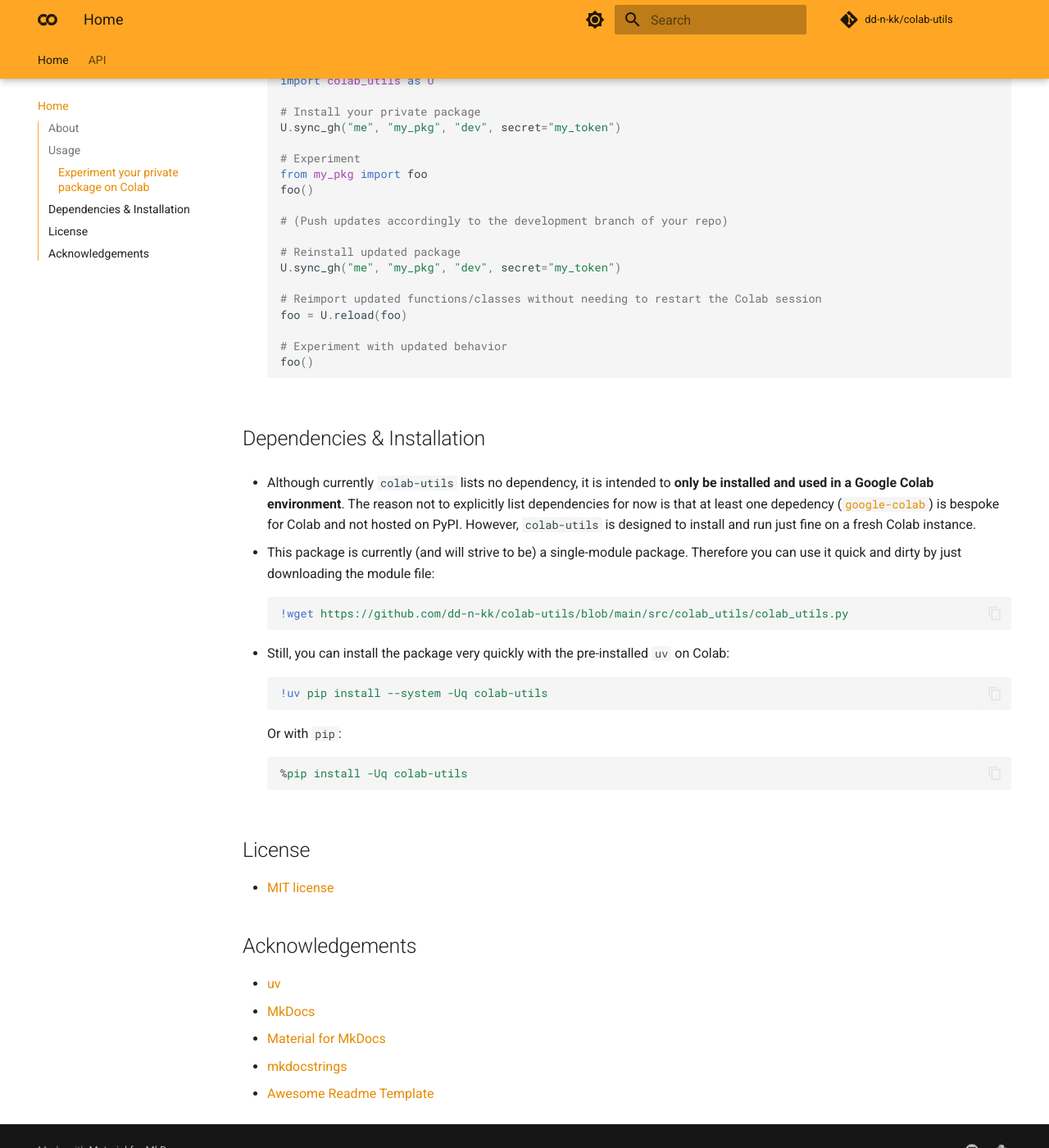
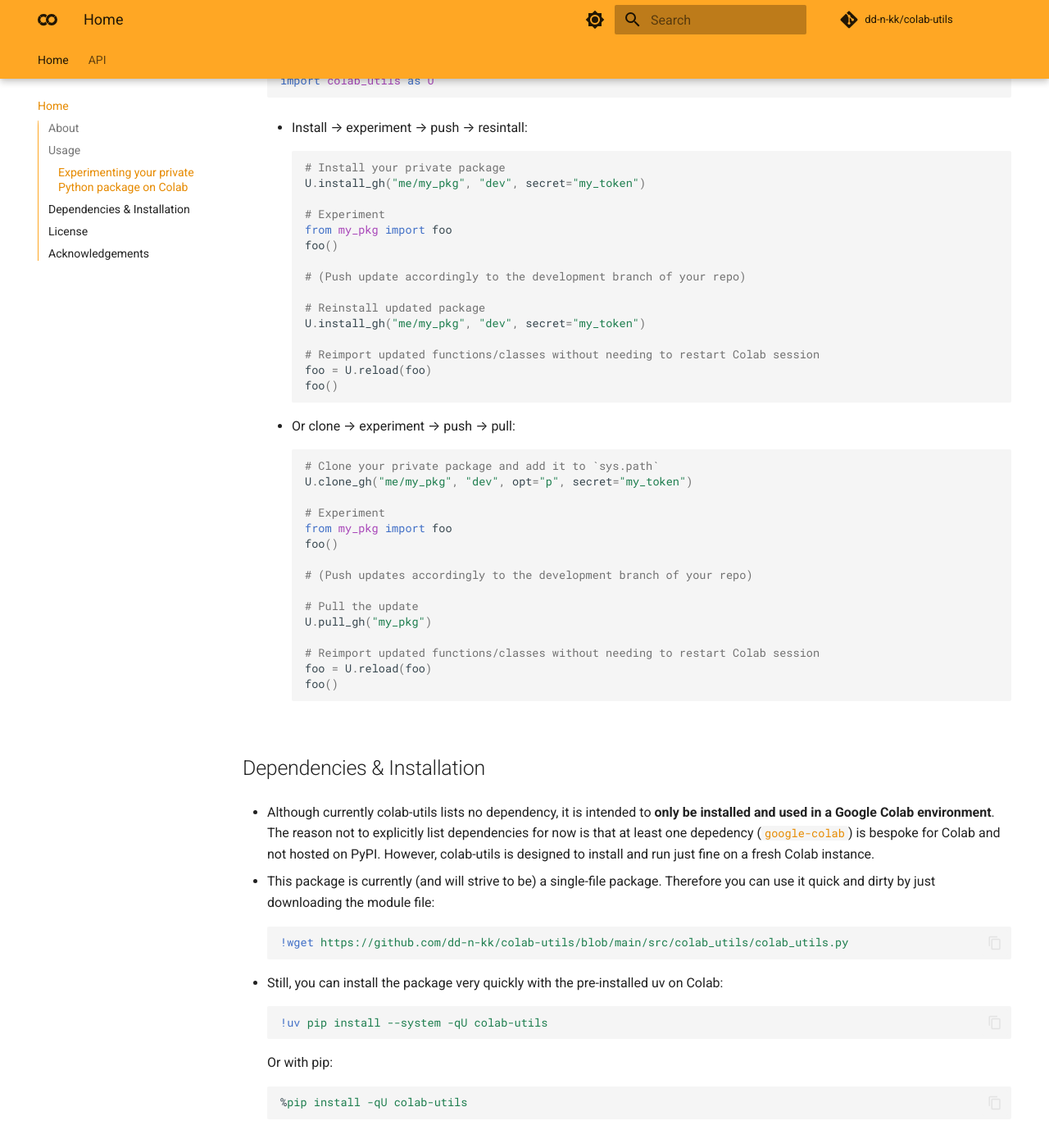
Before and after one commit to dd-n-kk/colab-assist, an MkDocs documentation site: the page built from docs/README.md, in a window 1280 px wide and 1400 px high, scrolled down 1063 px. Shown: the whole window at 82% size. Built offline with MkDocs 1.6.1 and Material for MkDocs 9.7.7, drawn with Linux system fonts in a browser that asks for light colours; comment, search, counter and statistics services are not loaded; some of the changed text lies outside the part shown.

Commit message:
docs: Update README

````diff
--- a/docs/README.md
+++ b/docs/README.md
@@ -1,5 +1,5 @@
 <div align="center">
-  <h1>colab-utils</h1>
+  <h1><b>colab-utils</b></h1>
   <p>
     Convenience utilities for development workflows on Google Colab
   </p>
@@ -24,61 +24,82 @@
 
 ## Usage
 
-### Experiment your private package on Colab
+### Experimenting your private Python package on Colab
 
 1. Develop your package any way you like and push it to your private GitHub repo.
 
-2. Make a repo-specific [PAT (personal access token)](https://is.gd/qWZkuT).
+2. Make a repo-specific [personal access token (PAT)](https://is.gd/qWZkuT).
 
-3. Store the PAT with [Colab Secrets](https://stackoverflow.com/a/77737451):
+3. Store the PAT as a [Colab Secret](https://stackoverflow.com/a/77737451):
 
     ![Colab Secrets demo](assets/imgs/colab_secrets.png)
 
 4. On Colab:
     ```py
     import colab_utils as U
+    ```
 
-    # Install your private package
-    U.sync_gh("me", "my_pkg", "dev", secret="my_token")
+    - Install → experiment → push → resintall:
+      ```py
+      # Install your private package
+      U.install_gh("me/my_pkg", "dev", secret="my_token")
 
-    # Experiment
-    from my_pkg import foo
-    foo()
+      # Experiment
+      from my_pkg import foo
+      foo()
 
-    # (Push updates accordingly to the development branch of your repo)
+      # (Push update accordingly to the development branch of your repo)
 
-    # Reinstall updated package
-    U.sync_gh("me", "my_pkg", "dev", secret="my_token")
+      # Reinstall updated package
+      U.install_gh("me/my_pkg", "dev", secret="my_token")
 
-    # Reimport updated functions/classes without needing to restart the Colab session
-    foo = U.reload(foo)
+      # Reimport updated functions/classes without needing to restart Colab session
+      foo = U.reload(foo)
+      foo()
+      ```
 
-    # Experiment with updated behavior
-    foo()
-    ```
+    - Or clone → experiment → push → pull:
+      ```py
+      # Clone your private package and add it to `sys.path`
+      U.clone_gh("me/my_pkg", "dev", opt="p", secret="my_token")
+
+      # Experiment
+      from my_pkg import foo
+      foo()
+
+      # (Push updates accordingly to the development branch of your repo)
+
+      # Pull the update
+      U.pull_gh("my_pkg")
+
+      # Reimport updated functions/classes without needing to restart Colab session
+      foo = U.reload(foo)
+      foo()
+      ```
+
 
 ## Dependencies & Installation
 
-- Although currently `colab-utils` lists no dependency,
+- Although currently colab-utils lists no dependency,
   it is intended to __only be installed and used in a Google Colab environment__.
   The reason not to explicitly list dependencies for now is that
   at least one depedency ([`google-colab`](https://github.com/googlecolab/colabtools))
   is bespoke for Colab and not hosted on PyPI.
-  However, `colab-utils` is designed to install and run just fine on a fresh Colab instance.
+  However, colab-utils is designed to install and run just fine on a fresh Colab instance.
 
-- This package is currently (and will strive to be) a single-module package.
+- This package is currently (and will strive to be) a single-file package.
   Therefore you can use it quick and dirty by just downloading the module file:
   ``` { .yaml .copy }
   !wget https://github.com/dd-n-kk/colab-utils/blob/main/src/colab_utils/colab_utils.py
   ```
 
-- Still, you can install the package very quickly with the pre-installed `uv` on Colab:
+- Still, you can install the package very quickly with the pre-installed uv on Colab:
   ``` { .yaml .copy }
-  !uv pip install --system -Uq colab-utils
+  !uv pip install --system -qU colab-utils
   ```
-  Or with `pip`:
+  Or with pip:
   ``` { .yaml .copy }
-  %pip install -Uq colab-utils
+  %pip install -qU colab-utils
   ```
 
 
````
Also changed, not shown: other parts of docs/README.md (+2 -2 lines).
